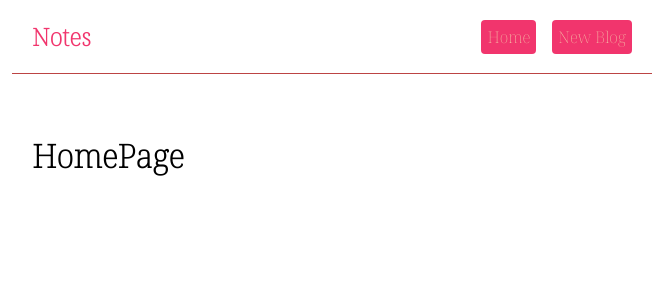
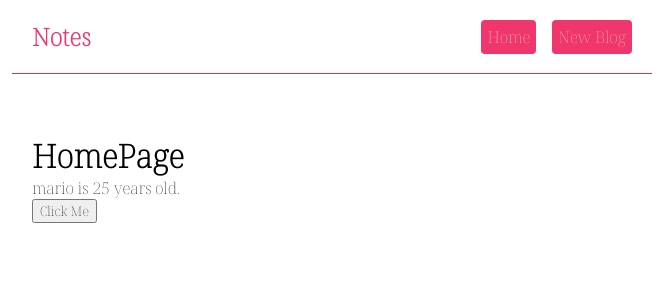
Before and after one commit to farid555/note-book-react, a React (Create React App) app: page / in a window 1280 px wide. Shown: the top 300 px of the page, without its empty margins (308-971 px from the left). Built offline with nearby package versions, Linux system fonts and the light colour scheme; a web font is replaced by a local one.

Commit message:
AAdding useState hook

```diff
--- a/src/components/Home.js
+++ b/src/components/Home.js
@@ -1,10 +1,22 @@
-import React from "react";
+import { useState } from "react";
 
 const Home = () => {
+  const [name, setName] = useState("mario");
+  const [age, setAge] = useState(25);
+
+  const handleClick = () => {
+    setName("ayme");
+    setAge(30);
+  };
+
   return (
     <div>
       <div>
         <h1>HomePage</h1>
+        <p>
+          {name} is {age} years old.
+        </p>
+        <button onClick={handleClick}>Click Me</button>
       </div>
     </div>
   );
```
